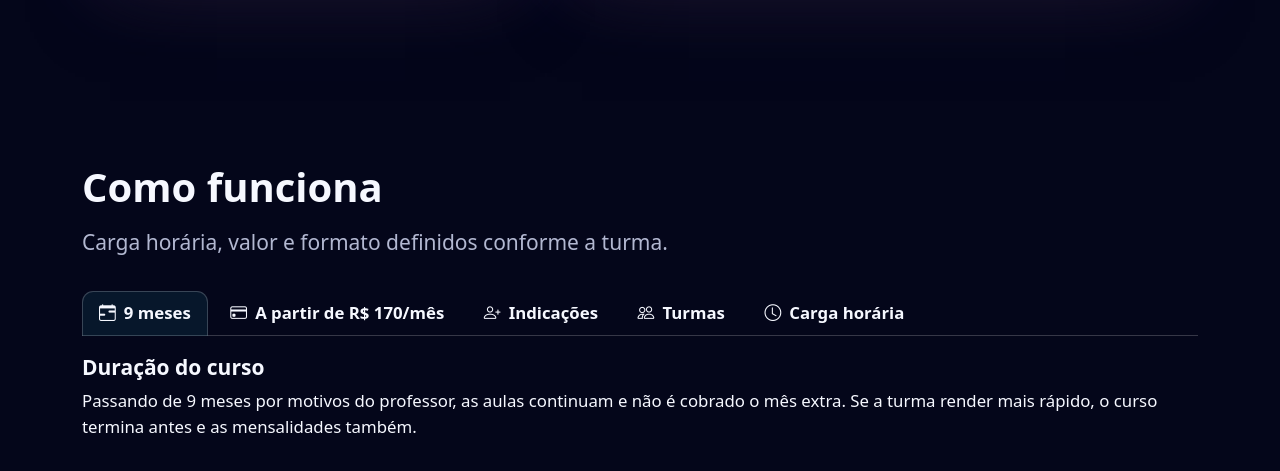
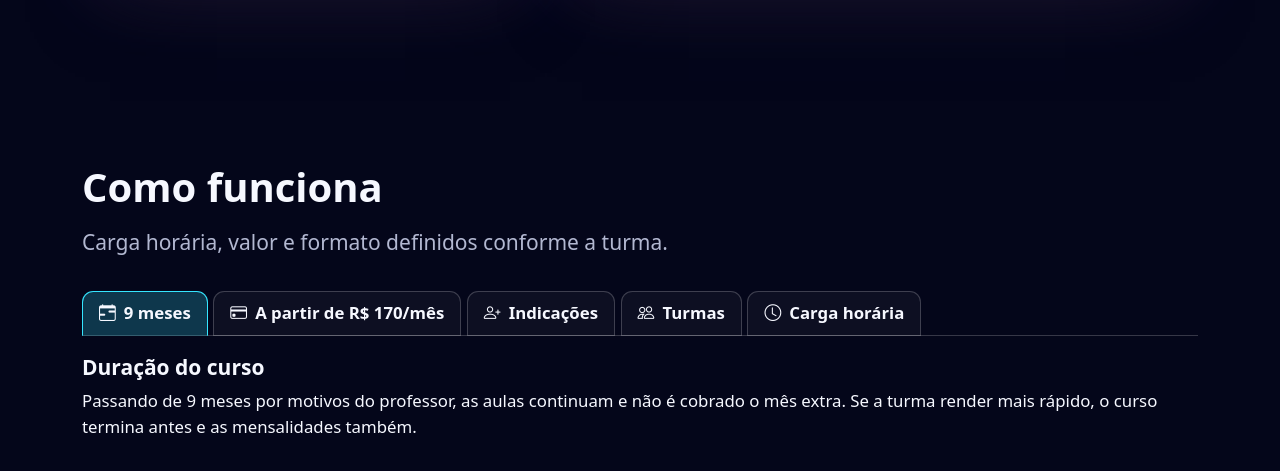
Before and after one commit to ArlessonMoura/bootcamp-js-landing-page, a website built with Vite: page index.html in a window 1280 px wide. Shown: the part 1673-2144 px from the top of the page. Built offline with nearby package versions, Linux system fonts and the light colour scheme; a web font is replaced by a local one.

Commit message:
tab estilo ativo inativo e centralização em telas pequenas

```diff
--- a/index.html
+++ b/index.html
@@ -168,7 +168,7 @@
             </div>
           </div>
           <ul
-            class="nav nav-tabs conditions-tabs flex-wrap mt-3"
+            class="nav nav-tabs conditions-tabs flex-wrap justify-content-center justify-content-lg-start mt-3"
             role="tablist"
             aria-label="Condições do bootcamp"
           >
--- a/src/styles/_custom.scss
+++ b/src/styles/_custom.scss
@@ -614,20 +614,22 @@ a {
   align-items: center;
   gap: 0.5rem;
   max-width: 100%;
-  border-color: transparent;
+  border-color: var(--line);
   border-radius: 0.7rem 0.7rem 0 0;
-  color: var(--bs-body-secondary-color);
+  color: var(--bs-body-color);
+  background: rgba(255, 255, 255, 0.04);
   font-weight: 600;
   white-space: normal;
 }
 .conditions-tabs .nav-link:hover {
-  border-color: var(--line) var(--line) transparent;
+  border-color: var(--neon-cy) var(--neon-cy) transparent;
   color: var(--bs-body-color);
+  background: rgba(53, 230, 255, 0.08);
 }
 .conditions-tabs .nav-link.active {
   color: var(--bs-body-color);
-  background: rgba(53, 230, 255, 0.08);
-  border-color: var(--line) var(--line) transparent;
+  background: rgba(53, 230, 255, 0.22);
+  border-color: var(--neon-cy) var(--neon-cy) transparent;
 }
 .conditions-tabs .nav-link:focus-visible {
   outline: 3px solid var(--neon-cy);
```
